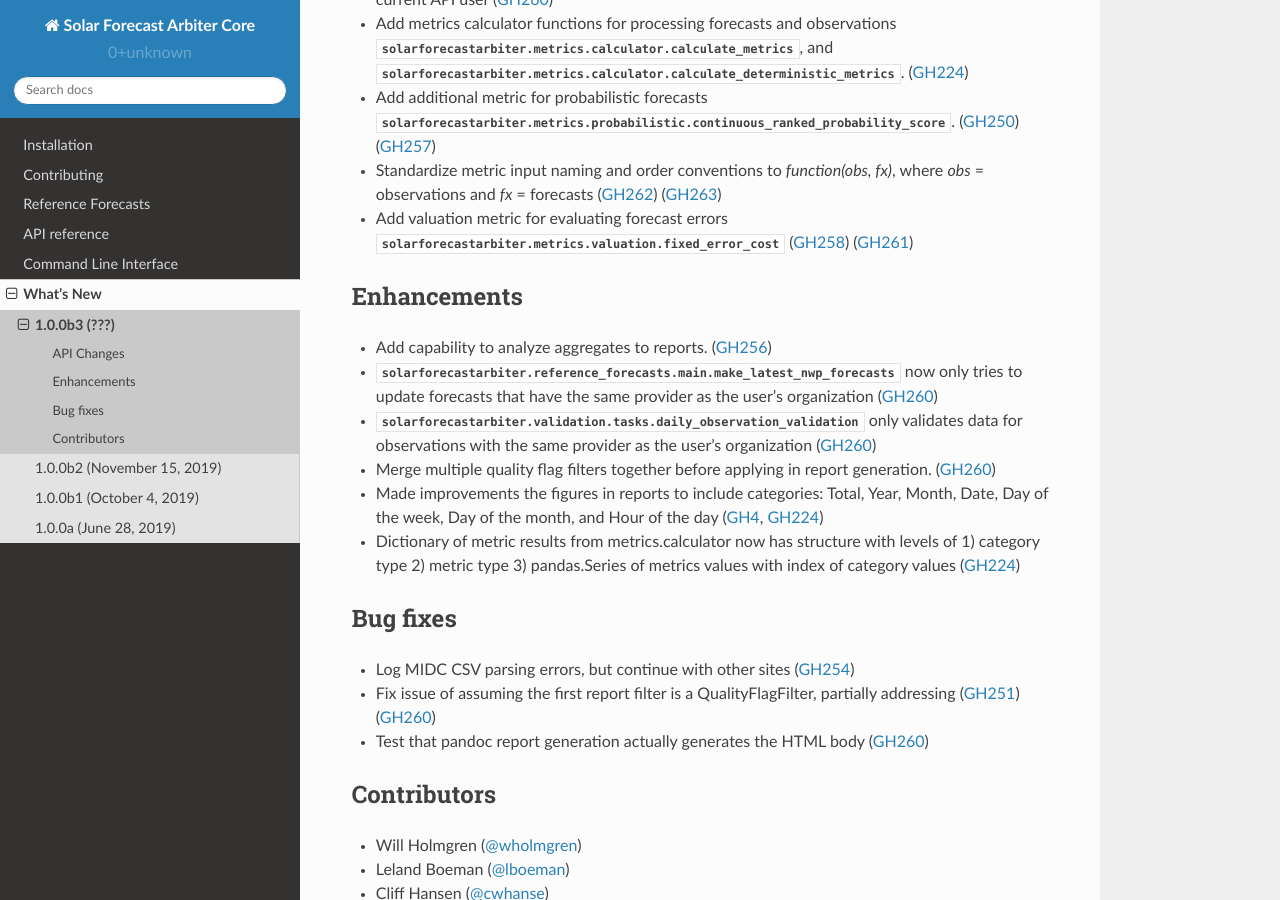
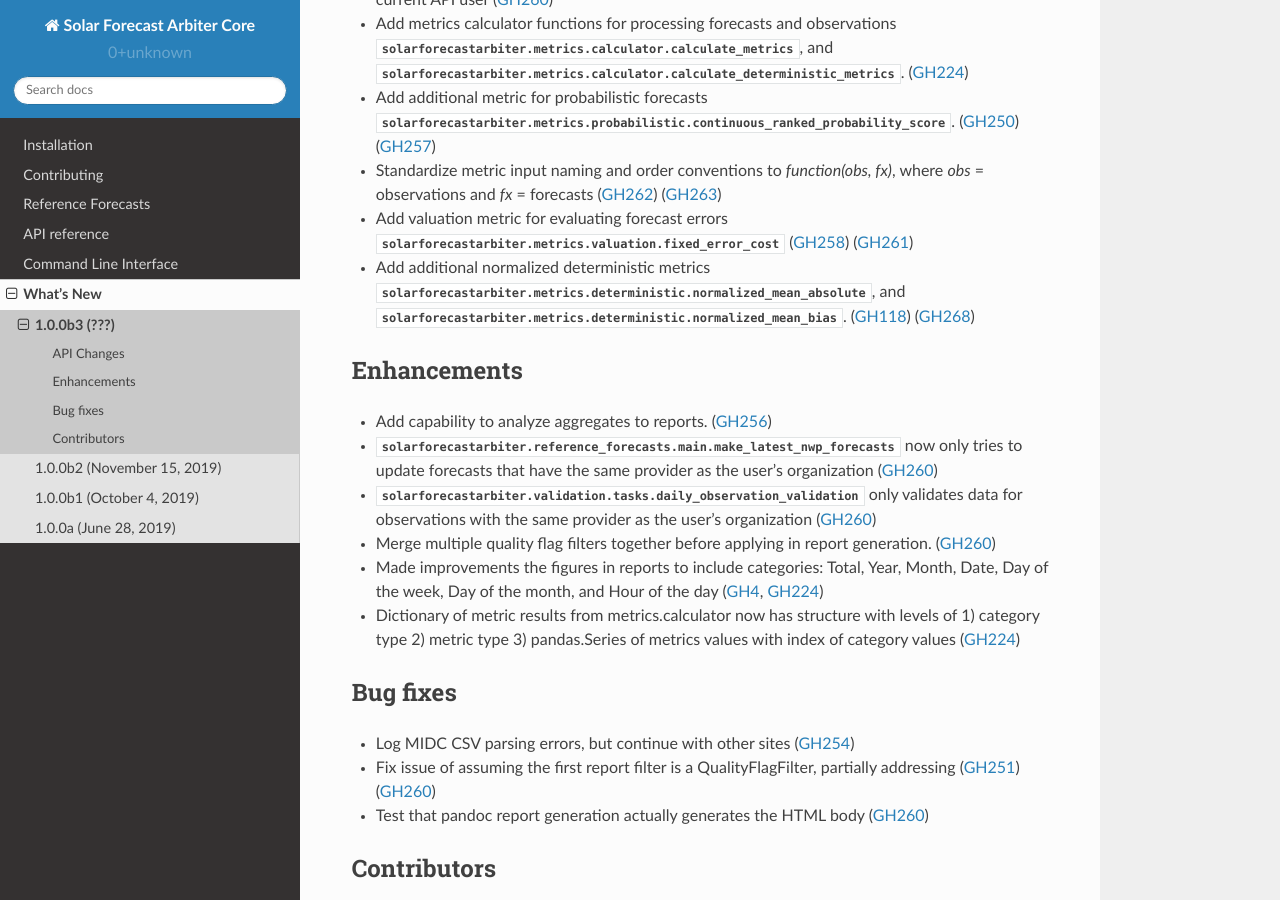
Before and after one commit to SolarArbiter/solarforecastarbiter-core, a Sphinx documentation site: the page built from docs/source/whatsnew/1.0.0b3.rst, in a window 1280 px wide and 900 px high, scrolled down 425 px. Built offline with Sphinx 7.4.7 and the Read the Docs theme 2.0.0, drawn with Linux system fonts in a browser that asks for light colours.

Commit message:
docs/whatsnews: add NMAE and NMBE

```diff
--- a/docs/source/whatsnew/1.0.0b3.rst
+++ b/docs/source/whatsnew/1.0.0b3.rst
@@ -27,6 +27,9 @@ API Changes
   where `obs` = observations and `fx` = forecasts (:issue:`262`) (:pull:`263`)
 * Add valuation metric for evaluating forecast errors
   :py:mod:`solarforecastarbiter.metrics.valuation.fixed_error_cost` (:issue:`258`) (:pull:`261`)
+* Add additional normalized deterministic metrics
+  :py:mod:`solarforecastarbiter.metrics.deterministic.normalized_mean_absolute`, and
+  :py:mod:`solarforecastarbiter.metrics.deterministic.normalized_mean_bias`. (:issue:`118`) (:pull:`268`)
 
 Enhancements
 ~~~~~~~~~~~~
```
